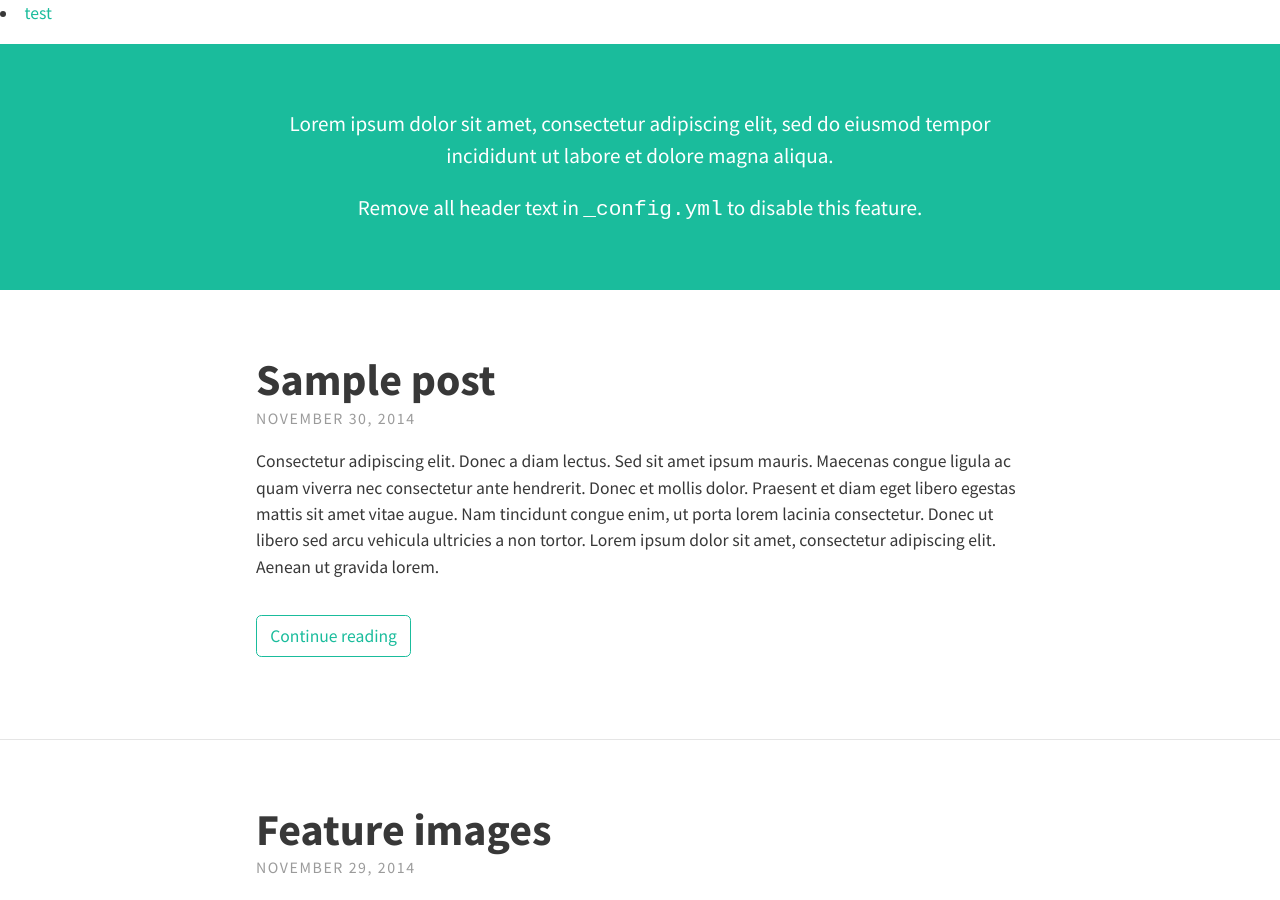
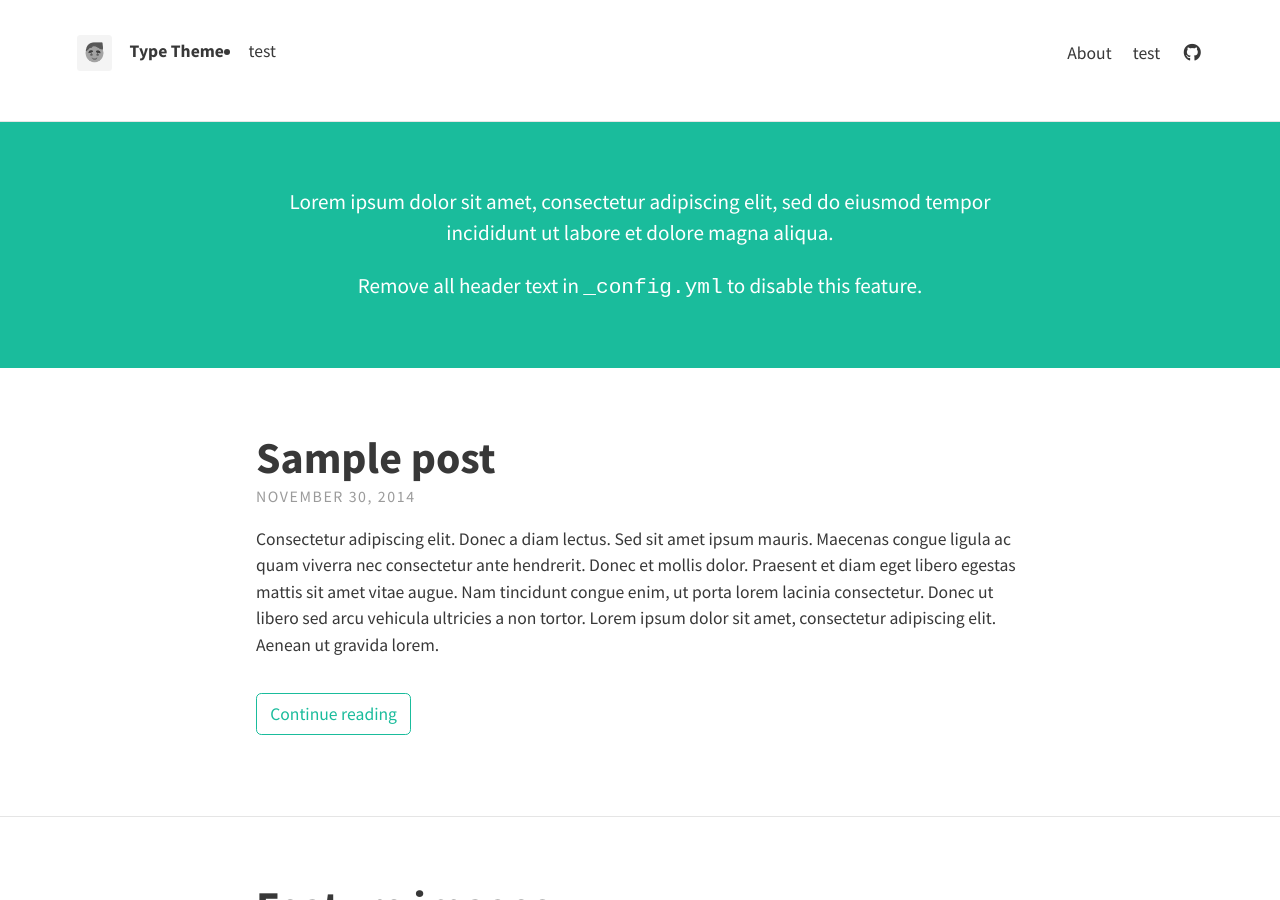
Before and after one commit to 0n1dev/React, a Jekyll site: the page built from index.html, in a window 1280 px wide and 900 px high. Built offline with Jekyll 4.4.1, drawn with Linux system fonts in a browser that asks for light colours; nearby versions of some CDN libraries; the list of posts is cut into pages by our own code.

Commit message:
category edit

```diff
--- a/_includes/header.html
+++ b/_includes/header.html
@@ -1,3 +1,50 @@
+<header class="site-header">
+	<div class="branding">
+		{% if site.theme_settings.gravatar %}
+		<a href="{{ site.baseurl }}/">
+			<img class="avatar" src="https://secure.gravatar.com/avatar/{{ site.theme_settings.gravatar }}?s=100" alt=""/>
+		</a>
+		{% elsif site.theme_settings.avatar %}
+		<a href="{{ site.baseurl }}/">
+			<img class="avatar" src="{{ site.baseurl }}/{{ site.theme_settings.avatar }}" alt=""/>
+		</a>
+		{% endif %}
+		<h1 class="site-title">
+			<a href="{{ site.baseurl }}/">{{ site.theme_settings.title }}</a>
+		</h1>
+		<nav class="site-nav">
+			<ul>
+				{% if site.theme_settings.site_navigation_sort %}
+				{% assign site_pages = site.pages | sort: site.theme_settings.site_navigation_sort %}
+				{% else %}
+				{% assign site_pages = site.pages %}
+				{% endif %}
+				{% for page in site_pages %}
+				{% if page.title and page.hide != true %}
+				<li>
+					<a class="page-link" href="{{ page.url | relative_url }}">
+						{{ page.title }}
+					</a>
+				</li>
+				{% endif %}
+				{% endfor %}
+				<!-- Social icons from Font Awesome, if enabled  -->
+				{% include icons.html %}
+
+				<!-- Search bar -->
+				{% if site.theme_settings.search %}
+				<li>
+					<form action="{{ site.baseurl }}/search.html" method="get">
+						<input type="text" id="search-box" name="query" placeholder="Search" class="">
+						<button type="submit" class="">
+							<i class="fa fa-fw fa-search"></i>
+						</button>
+					</form>
+				</li>
+				{% endif %}
+			</ul>
+		</nav>
+	</div>
 	<header class="site-category">
 		<ul>
 
@@ -13,3 +60,4 @@
 
 		</ul>
 	</header>
+</header>
```
Lines whose indentation alone changed are shown as unchanged.
